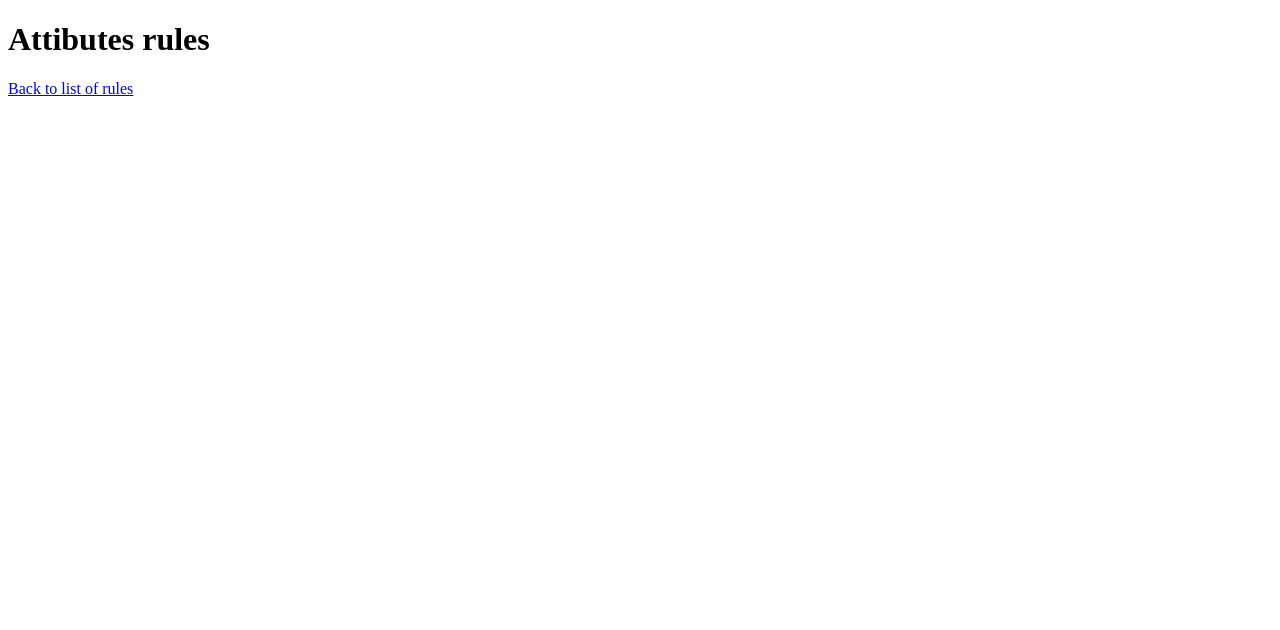
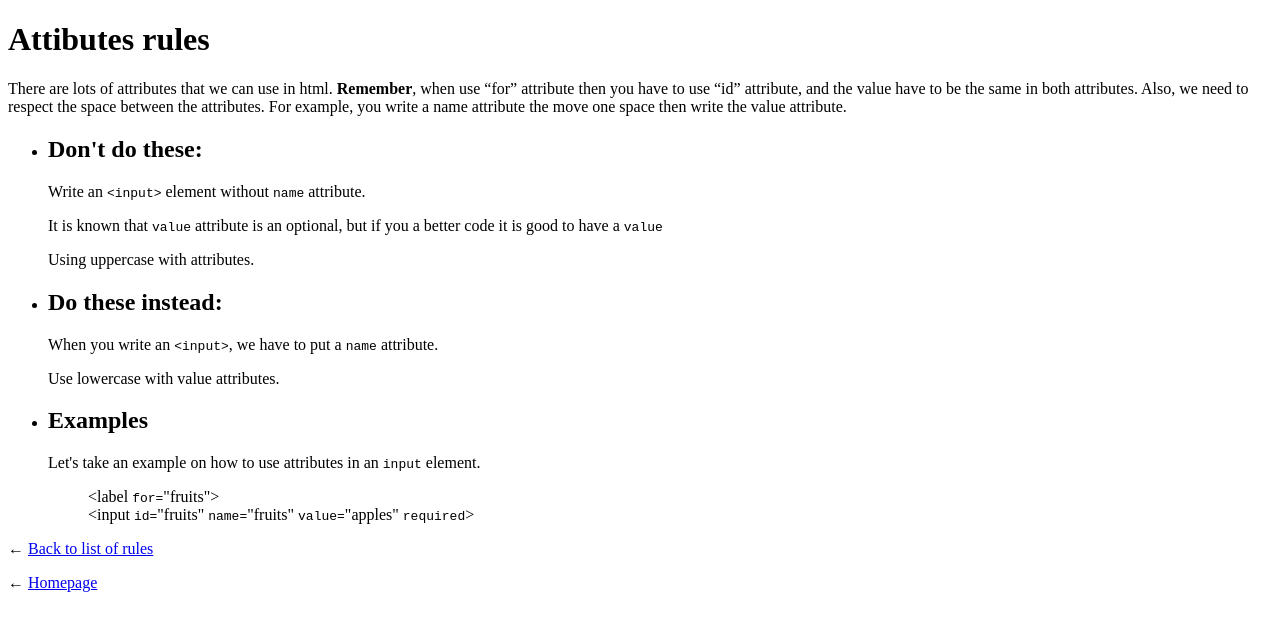
Before and after one commit to vakodrazan/learning-html, a plain HTML site: page attribute-rules.html in a window 1280 px wide. Drawn offline with Linux system fonts and the light colour scheme.

Commit message:
modified

```diff
--- a/attribute-rules.html
+++ b/attribute-rules.html
@@ -13,10 +13,58 @@
                 <h1>
                     Attibutes rules
                 </h1>
-
+                <p>
+                    There are lots of attributes that we can use in html. <strong>Remember</strong>, when use <q>for</q> attribute then you have to use <q>id</q> attribute, and the value have to be the same in both attributes. Also, we need to respect the space between the attributes. For example, you write a name attribute the move one space then write the value attribute.
+                </p>
             </header>
+            <ul>
+                <li>
+                    <h2>
+                        Don't do these:
+                    </h2>
+                    <p>
+                        Write an <code>&lt;input&gt;</code> element without <code>name</code> attribute.
+                    </p>
+                    <p>
+                        It is known that <code>value</code> attribute is an optional, but if you a better code it is good to have a <code>value</code>
+                    </p>
+                    <p>
+                        Using uppercase with attributes.
+                    </p>
+                </li>
+                <li>
+                    <h2>
+                        Do these instead:
+                    </h2>
+                    <p>
+                        When you write an <code>&lt;input&gt;</code>, we have to put a <code>name</code> attribute.
+                    </p>
+                    <p>
+                        Use lowercase with value attributes.
+                    </p>
+                </li>
+                <li>
+                    <h2>
+                        Examples
+                    </h2>
+                    <p>
+                        Let's take an example on how to use attributes in an <code>input</code> element.
+                    </p>
+                    <blockquote>
+                        &lt;label <code>for=</code>"fruits"&gt;<br>
+                        &lt;input <code>id=</code>"fruits" <code>name=</code>"fruits" <Code>value=</Code>"apples" <code>required</code>&gt;
+                    </blockquote>
+                </li>
+            </ul>
         <footer>
-            <a href="rules.html">Back to list of rules </a>
+            <p>
+                ←
+                <a href="rules.html">Back to list of rules </a>
+            </p>
+            <p>
+                ←
+                <a href="homepage.html">Homepage</a>
+            </p>
         </footer>
         </main>
     </body>
```
Also changed, not shown: homepage.html (+11 -1 lines), list_of_html5.html (+10 -6 lines), nested-rules.html (+5 -4 lines), rules.html (+6 -3 lines), tips.html (+11 -6 lines), 1 other file.
